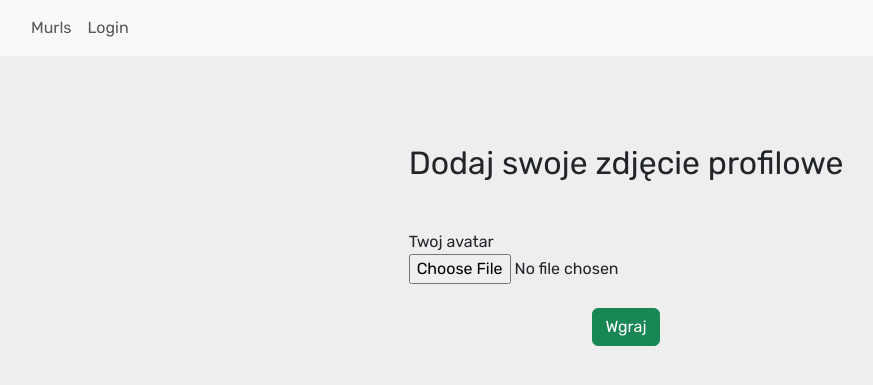
After one commit to Burnsedia/murls, a Django app: page /add-avatar in a window 1280 px wide. The commit adds this page. Shown: the top 385 px of the page, without its empty margins (14-887 px from the left). Run offline with Django 4.2, Linux system fonts and the light colour scheme; some libraries are stand-ins or nearby versions.

Commit message:
Separation of editing bio and adding avatar

```diff
--- a/murls/main/forms.py
+++ b/murls/main/forms.py
@@ -2,7 +2,7 @@ from django import forms
 from django.contrib.auth.forms import UserCreationForm, AuthenticationForm
 from django.contrib.auth.models import User
 from django.shortcuts import render
-from .models import ProfileLink, ProfileBiogram
+from .models import ProfileLink, ProfileBiogram, Avatar
 
 
 class RegisterForm(UserCreationForm):
@@ -71,4 +71,12 @@ class AddBiogram(forms.ModelForm):
 
     class Meta:
         model = ProfileBiogram
-        fields = ["biogram", "avatar"]
+        fields = ["biogram"]
+
+class AddAvatar(forms.ModelForm):
+    def __init__(self, *args, **kwargs):
+            super().__init__(*args,*kwargs)
+
+    class Meta:
+            model = Avatar
+            fields = ["avatar"]
--- a/murls/main/models.py
+++ b/murls/main/models.py
@@ -11,7 +11,9 @@ class ProfileLink(models.Model):
 class ProfileBiogram(models.Model):
     owner = models.ForeignKey(User, on_delete=models.CASCADE)
     biogram = models.CharField(max_length=350, verbose_name='Opis...', null=True)
-    avatar = models.ImageField(upload_to='users/%Y/%m/%d/', blank=True, null=True, verbose_name='Zdjęcie profilowe')
-
     def __str__(self):
         return self.biogram
+
+class Avatar(models.Model):
+    user = models.ForeignKey(User, on_delete=models.CASCADE)
+    avatar = models.ImageField(upload_to='users/%Y/%m/%d/', blank=True, null=True, verbose_name="Twoj avatar")
--- /dev/null
+++ b/murls/main/templates/main/avatar.html
@@ -0,0 +1,18 @@
+{% extends 'main/base.html' %}
+{% load crispy_forms_tags %}
+{% block content %}
+<div class="container-fluid d-flex aligns-items-center justify-content-center">
+    <div class="set-biogram mt-5">
+        <h2 class="text-center">Dodaj swoje zdjęcie profilowe </h2>
+        <div class="biogram-input mt-5">
+             <form method="post" enctype="multipart/form-data">
+            {% csrf_token %}{{form|crispy}}
+            <br>
+                <div class="col-md-12 text-center">
+                    <button type="submit" class="btn btn-success text-center">Wgraj </button>
+                </div>
+            </form>
+        </div>
+    </div>
+</div>
+{% endblock %}
--- a/murls/main/templates/main/base.html
+++ b/murls/main/templates/main/base.html
@@ -50,6 +50,7 @@
                                 <li><a class="dropdown-item" href="/@{{user}}">Mój profil</a></li>
                                 <li><a class="dropdown-item" href="/add-profile">Dodaj konta</a></li>
                                 <li><a class="dropdown-item" href="/add-biogram">Edytuj biogram</a></li>
+                                <li><a class="dropdown-item" href="/add-avatar">Edytuj avatar</a></li>
                                 <li><a class="dropdown-item" href="/">Edytuj konta</a></li>
                                 <li><a class="dropdown-item" href="/logout">Wyloguj</a></li>
                             </ul>
--- a/murls/main/templates/main/user_profile.html
+++ b/murls/main/templates/main/user_profile.html
@@ -4,8 +4,8 @@
 
 <div class="container mt-2">
     <div class="avatar text-center">
-        {% if user_bio.avatar|length > 0 %}
-            <img class="rounded-circle mx-auto d-block" src="{{ user_bio.avatar.url }}" width="150">
+        {% if user_avatar.avatar|length > 0 %}
+            <img class="rounded-circle mx-auto d-block" src="{{ user_avatar.avatar.url }}" width="150">
         {% endif %}
     </div>
     {% if user_links|length > 0 %}
--- a/murls/main/urls.py
+++ b/murls/main/urls.py
@@ -9,5 +9,6 @@ urlpatterns = [
     path('signup', views.sign_up, name='signup'),
     path('add-profile', views.add_link, name='addlink'),
     path('add-biogram', views.add_biogram, name='biogram'),
+    path('add-avatar', views.add_avatar, name='avatar'),
     path('@<str:username>/', views.ShowProfilePage, name='ShowProfilePage'),
 ]
--- a/murls/main/views.py
+++ b/murls/main/views.py
@@ -1,9 +1,9 @@
 from django.shortcuts import render, redirect
-from .forms import RegisterForm, AddProfile, AddBiogram
+from .forms import RegisterForm, AddProfile, AddBiogram, AddAvatar
 from django.contrib.auth import login, logout, authenticate
 from django.contrib.auth.models import User
 from django.contrib.auth.decorators import login_required
-from .models import ProfileLink, ProfileBiogram
+from .models import ProfileLink, ProfileBiogram, Avatar
 from django.http import HttpResponse
 
 # Create your views here.
@@ -67,6 +67,20 @@ def add_biogram(request):
 
     return render(request, 'main/biogram.html', {"form": form})
 
+def add_avatar(request):
+    if request.method == 'POST':
+        form = AddAvatar(request.POST, request.FILES)
+        if form.is_valid():
+            form = form.save(commit=False)
+            form.user = request.user
+            form.save()
+            return redirect("/home")
+    else:
+        form = AddAvatar()
+
+
+    return render(request, 'main/avatar.html', {"form": form})
+
 
 
 def ShowProfilePage(request, username):
@@ -75,6 +89,13 @@ def ShowProfilePage(request, username):
         user_id = user_n.id
         user_links = ProfileLink.objects.filter(owner=user_id)
         user_bio = ProfileBiogram.objects.filter(owner_id=user_id).last()
+        user_avatar = Avatar.objects.filter(user=user_id).last()
 
         return render(request, 'main/user_profile.html', {"user_login": user_login, "user_links": user_links,
-                                                          "user_bio": user_bio})
+                                                          "user_bio": user_bio, "user_avatar": user_avatar})
+
+# def ShowProfileAvatar(request, username):
+#         avatar = ProfileAvatar.objects.filter(owner_id=user_id).last()
+#
+#         return render(request, 'main/')
+#
```
Also changed, not shown: murls/__init__.py (added), murls/main/migrations/old-migrations/__init__.py (added), 1 other file.
